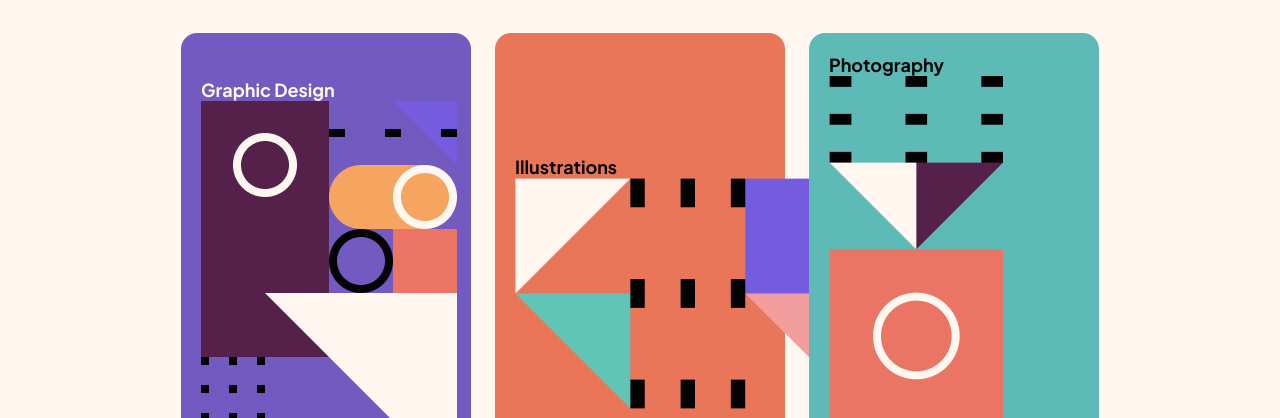
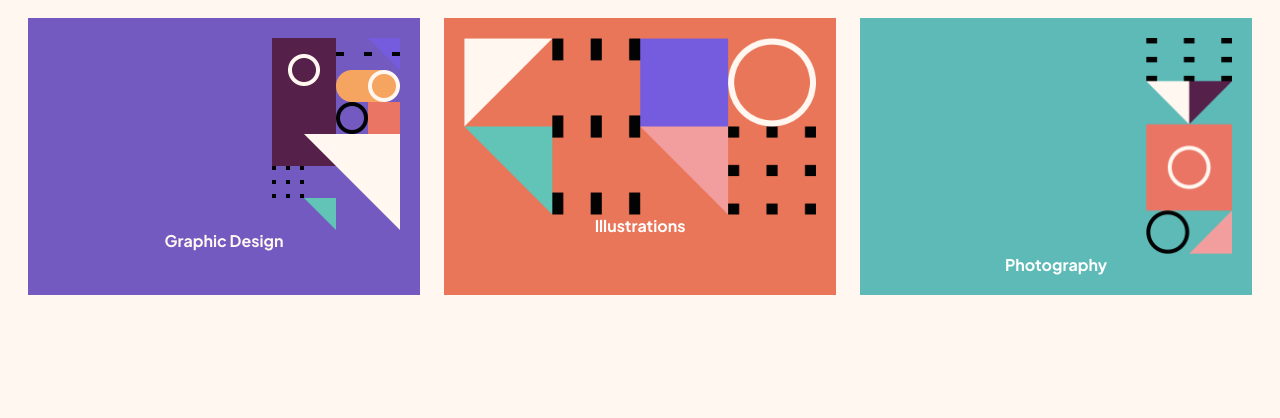
Before and after one commit to Melocotongo/grid-pagina, a plain HTML site: page index.html in a window 1280 px wide. Shown: the part 238-656 px from the top of the page. Drawn offline with Linux system fonts and the light colour scheme.

Commit message:
agregando unidades

```diff
--- a/index.html
+++ b/index.html
@@ -30,20 +30,20 @@
     <div class="card-container">
       <div class="card graphic-design">
         <div class="card-content">
+          <img src="Group 2.png" alt="graphic-design">
           <h2>Graphic Design</h2>
-          <img src="Group 2.png" alt="graphic-design">
         </div>
       </div>
       <div class="card illustrations">
         <div class="card-content">
+          <img src="Group 17.png" alt="illustrations">
           <h2>Illustrations</h2>
-          <img src="Group 17.png" alt="illustrations">
         </div>
       </div>
       <div class="card photography">
         <div class="card-content">
+          <img src="Group 5.png" alt="photography">
           <h2>Photography</h2>
-          <img src="Group 5.png" alt="photography">
         </div>
       </div>
     </div>
--- a/styles.css
+++ b/styles.css
@@ -11,8 +11,8 @@ nav {
 }
 
 #logo img {
-  width: 64px;
-  aspect-ratio: 1;
+  width: 50%;
+aspect-ratio: 1;
 }
 
 #call-to-action {
@@ -21,6 +21,8 @@ nav {
   text-decoration: none;
   padding: 14px 45px;
   border-radius: 1000px;
+  font-size: 1rem;
+
 }
 
 .text-content {
@@ -28,7 +30,7 @@ nav {
 }
 
 h1 {
-  font-size: 56px;
+  font-size: 3rem;
   margin-block-end: 22px;
 }
 
@@ -39,52 +41,64 @@ h1 {
 
 .card-content h2 {
   margin: 0;
-  font-size: 18px;
+  font-size: 1rem;
 
 }
 
 .card-container {
-  display: flex;
+  display: grid;
+  grid-template-columns: 1fr 1fr 1fr;
   flex-direction: row;
   justify-content: center;
   gap: 24px;
   padding: 20px; /
 }
 
-.card.graphic-design {
-  background-color: #725AC1;
-  color: #FFF7F0;
-  background-position: center;
-  width: 250px;
+.card img{
+  display: block;
+  max-width: 100%;
+}
+
+.card-content{
+  height: 100%;
   display: flex;
+  flex-direction: column;
   align-items: center;
   border-radius: 16px;
   padding: 20px;
-  text-align: left;
 }
 
-.card.illustrations {
+.graphic-design {
+  background-color: #725AC1;
+  color: #FFF7F0;
+}
+.graphic-design img{
+  width: 128px;
+  height: 192px;
+  align-self: flex-end;
+}
+
+.illustrations {
   background-color: #EA7659;
-  background-position: center;
-  width: 250px;
-  display: flex;
-  align-items: center;
-  border-radius: 16px;
-  padding: 20px;
-  text-align: left;
+color: white;
 
 }
+.illustrations-design img{
+  width: 230px;
+  height: 115px;
+}
 
-.card.photography {
+.photography {
   background-color: #5DBAB7;
-  background-position: center;
-  width: 250px;
-  display: flex;
-  align-items: center;
-  border-radius: 16px;
-  padding: 20px;
-  text-align: left;
+color: white;
+align-self: flex-end;
 }
+.photography img{
+  width: 86px;
+  height: 216px;
+  align-self: flex-end;
+}
+
 
 
 .about-image img {
@@ -100,13 +114,13 @@ h1 {
 }
 
 .about-text h2 {
-  font-size: 32px;
+  font-size: 2rem;
   margin-bottom: 20px;
 }
 
 .about-text p {
   color: #7A746E;
-  font-size: 18px;
+  font-size: 1.5rem;
   line-height: 1.6;
   margin-bottom: 20px;
 }
```
